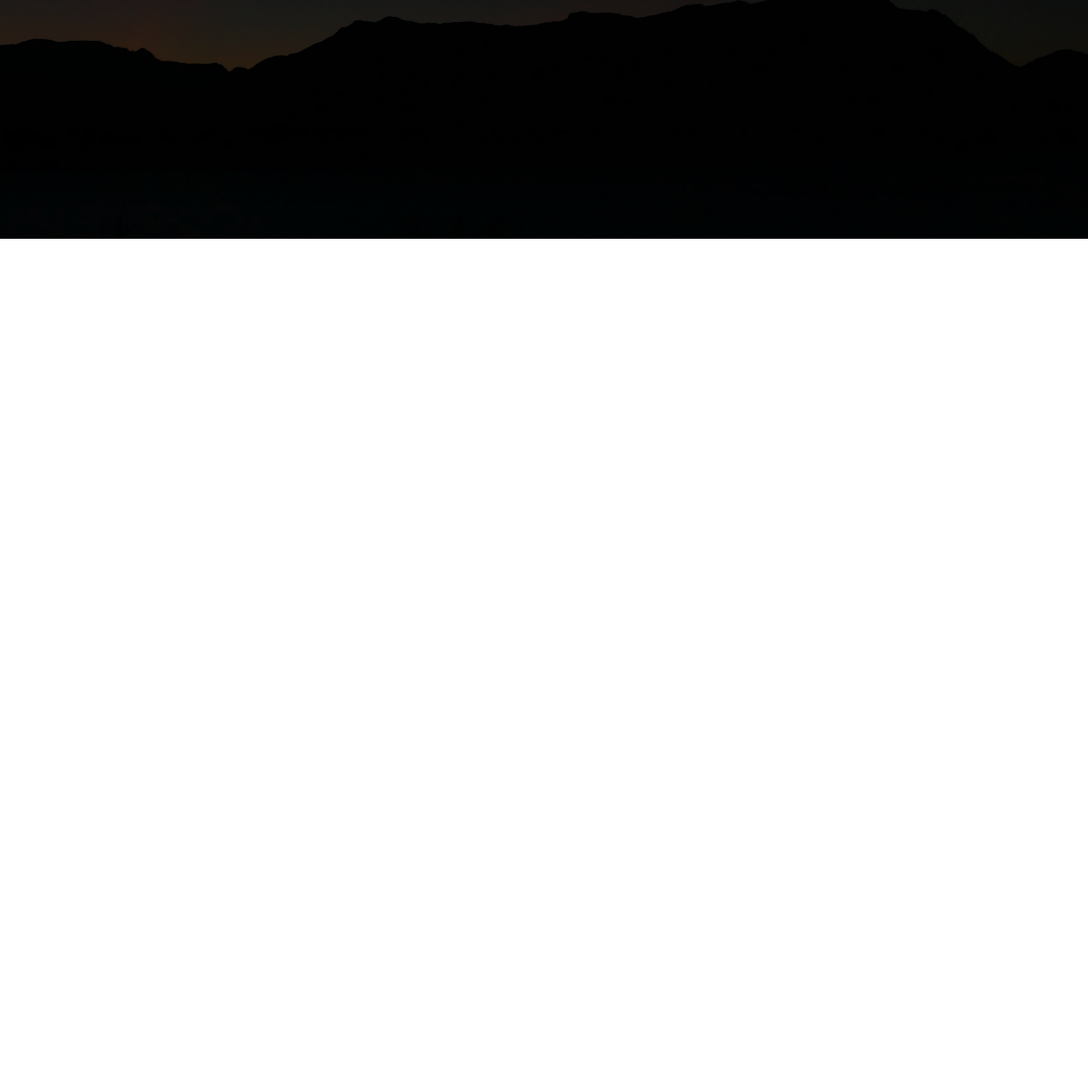
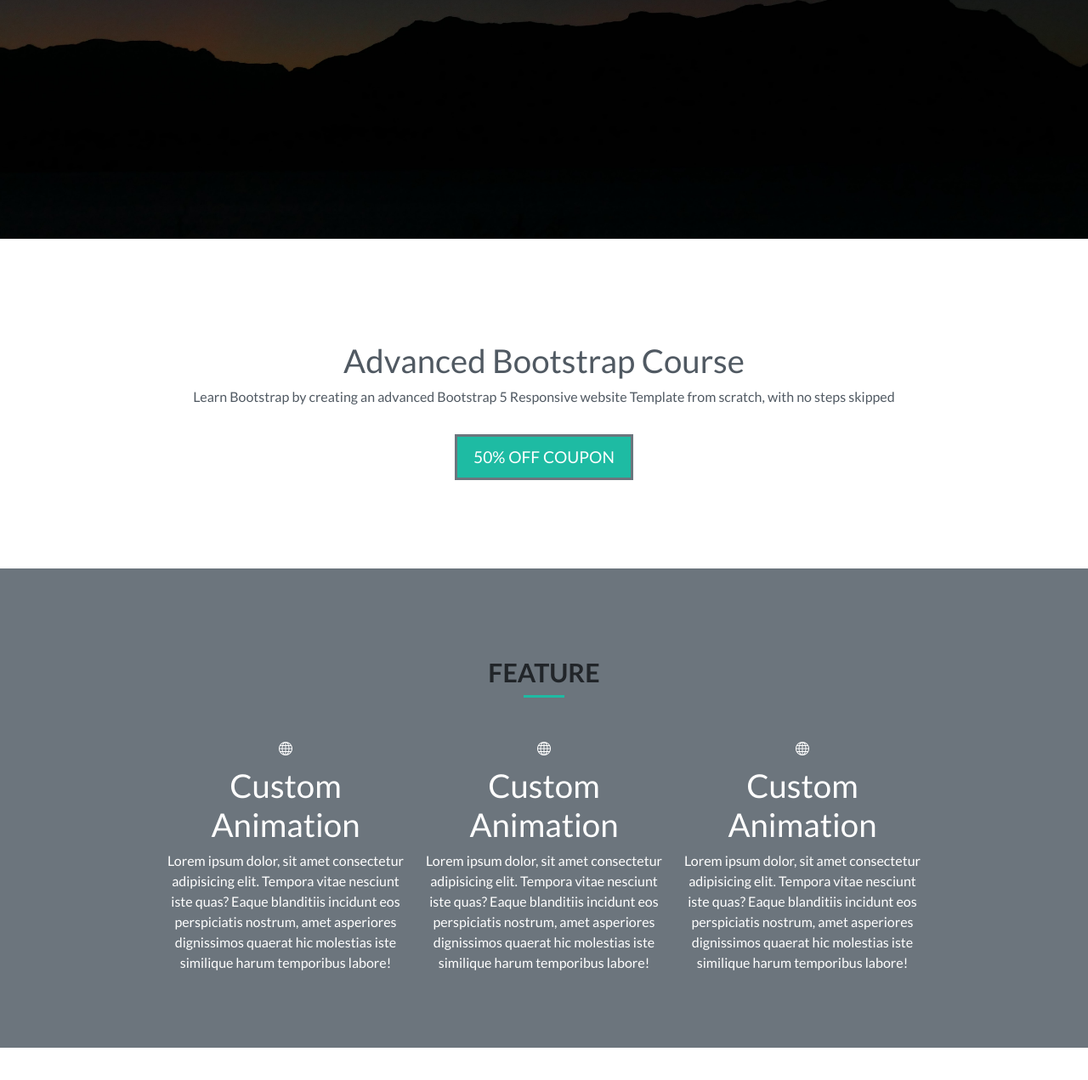
Before and after one commit to selsentjs/Bootstrap, a website: page Main Project/index.html in a window 1280 px wide. Shown: the part 519-1790 px from the top of the page at 85% size. Before the commit the page ends 800 px from the top, so only its background shows below. Drawn offline with nearby package versions, Linux system fonts and the light colour scheme.

Commit message:
final commit

```diff
--- a/Main Project/index.html
+++ b/Main Project/index.html
@@ -4,7 +4,11 @@
     <meta charset="utf-8" />
     <meta name="viewport" content="width=device-width, initial-scale=1" />
     <title>Bootstrap demo</title>
-
+    <!-- Bootstrap Font Icon CSS -->
+    <link
+      rel="stylesheet"
+      href="https://cdn.jsdelivr.net/npm/bootstrap-icons@1.5.0/font/bootstrap-icons.css"
+    />
     <!-- Bootstrap CSS -->
     <link
       href="https://cdn.jsdelivr.net/npm/bootstrap@5.3.0-alpha1/dist/css/bootstrap.min.css"
@@ -33,11 +37,14 @@
     tabindex="0"
   >
     <!-- first create navbar and second create background image -->
-    <img class="bg-img" src="/image/img1.jpg" alt="background image" />
+
     <!------------------------------------- start home section ------------------------------------->
     <div id="#home">
       <!-- navigation starts -->
-      <nav class="navbar navbar-expand-lg navbar-dark fixed-top">
+      <nav
+        id="navbarResponse"
+        class="navbar navbar-expand-lg navbar-dark fixed-top"
+      >
         <div class="container">
           <a class="navbar-brand" href="#">
             <img src="../image/logo.jpg" />LOGO
@@ -85,7 +92,9 @@
       <!-- Start landing page section (background image) -->
       <div class="landing">
         <div class="home-wrap">
-          <div class="home-inner"></div>
+          <div class="home-inner">
+            <!--background image in css -->
+          </div>
         </div>
       </div>
       <div class="caption text-center">
@@ -98,11 +107,78 @@
     <!---------------------------------- End home section  ---------------------------------->
 
     <!----------------------------------- start course section ------------------------------>
-    <div id="#course" class="offset"></div>
+    <div id="#course" class="offset">
+      <div class="container-fluid">
+        <div class="row">
+          <div class="col-12 narrow text-center">
+            <h1>Advanced Bootstrap Course</h1>
+            <p>
+              Learn Bootstrap by creating an advanced Bootstrap 5 Responsive
+              website Template from scratch, with no steps skipped
+            </p>
+            <a class="btn btn-secondary btn-md" href="#" target="_blank"
+              >50% off coupon</a
+            >
+          </div>
+        </div>
+      </div>
+    </div>
     <!----------------------------------- End course section  ----------------------------------->
 
     <!----------------------------------- start features section ----------------------------------->
-    <div id="#features" class="offset"></div>
+    <div id="#features" class="offset">
+      <!-- start jumbotron-->
+      <div class="p-5 bg-secondary text-white">
+        <div class="narrow">
+          <div class="col-12">
+            <h3 class="heading text-center mb-2 text-dark">Feature</h3>
+            <div class="heading-underline mb-5"></div>
+          </div>
+          <div class="row text-center">
+            <div class="col-md-4">
+              <div class="feature mb-2">
+                <i class="bi-globe"></i>
+              </div>
+              <h1>Custom Animation</h1>
+              <p>
+                Lorem ipsum dolor, sit amet consectetur adipisicing elit.
+                Tempora vitae nesciunt iste quas? Eaque blanditiis incidunt eos
+                perspiciatis nostrum, amet asperiores dignissimos quaerat hic
+                molestias iste similique harum temporibus labore!
+              </p>
+            </div>
+            <!-- second -->
+            <div class="col-md-4">
+              <div class="feature mb-2">
+                <i class="bi-globe"></i>
+              </div>
+              <h1>Custom Animation</h1>
+              <p>
+                Lorem ipsum dolor, sit amet consectetur adipisicing elit.
+                Tempora vitae nesciunt iste quas? Eaque blanditiis incidunt eos
+                perspiciatis nostrum, amet asperiores dignissimos quaerat hic
+                molestias iste similique harum temporibus labore!
+              </p>
+            </div>
+            <!-- third-->
+            <div class="col-md-4">
+              <div class="feature mb-2">
+                <i class="bi-globe"></i>
+              </div>
+              <h1>Custom Animation</h1>
+              <p>
+                Lorem ipsum dolor, sit amet consectetur adipisicing elit.
+                Tempora vitae nesciunt iste quas? Eaque blanditiis incidunt eos
+                perspiciatis nostrum, amet asperiores dignissimos quaerat hic
+                molestias iste similique harum temporibus labore!
+              </p>
+            </div>
+          </div>
+          <!--row end-->
+        </div>
+      </div>
+      <!-- End jumbotron-->
+    </div>
     <!----------------------------------- End features section  ----------------------------------->
 
     <!----------------------------------- start resources section ----------------------------------->
@@ -116,6 +192,5 @@
     <!----------------------------------- start contact section ----------------------------------->
     <div id="#contact" class="offset"></div>
     <!----------------------------------- End contact section  ----------------------------------->
-
   </body>
 </html>
--- a/Main Project/style.css
+++ b/Main Project/style.css
@@ -5,6 +5,11 @@ body {
   overflow-x: hidden;
   font-family: "Lato", sans-serif;
   color: #505962;
+}
+.offset:before {
+  display: block;
+  content: "";
+  height: 4rem;
 }
 
 /* navigation */
@@ -33,15 +38,22 @@ body {
 }
 
 /* landing page*/
-.bg-img {
+/* .bg-img {
   height: 100vh;
   width: 100vw;
   object-fit: cover;
   filter: brightness(0.7);
-  /* position: absolute;
+  position: absolute;
   top: 0;
   left: 0;
-  z-index: -1; */
+  z-index: -1;
+} */
+
+.home-inner {
+  position: relative;
+  background: url(/image/img1.jpg);
+  min-height: 100vh;
+  background-size: cover;
 }
 
 .caption {
@@ -70,3 +82,39 @@ body {
   padding: 0.6rem 1.3rem;
   font-size: 1.1rem;
 }
+
+/* course */
+.narrow {
+  width: 75%;
+  margin: 1.5rem auto;
+  padding-top: 2rem;
+}
+.narrow h1 {
+  font-size: 2.4rem;
+}
+.btn-secondary {
+  border-width: medium;
+  border-radius: 0;
+  text-transform: uppercase;
+  font-size: 1.2rem;
+  padding: 0.6rem 1.2rem;
+  margin: 1rem;
+  color: white;
+  background-color: #1ebba3;
+}
+.btn-secondary:hover {
+  background-color: #189582;
+  border-color: #189582;
+}
+/* features */
+h3.heading {
+  font-size: 1.9rem;
+  font-weight: 700;
+  text-transform: uppercase;
+}
+.heading-underline {
+  width: 3rem;
+  height: 0.2rem;
+  background-color: #1ebba3;
+  margin: 0 auto;
+}
```
